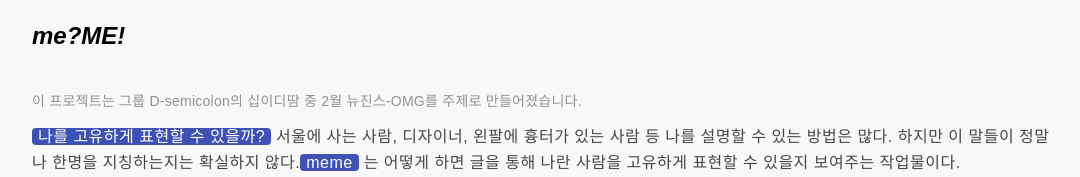
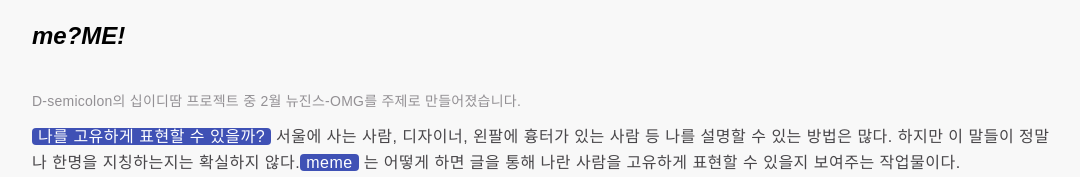
Before and after one commit to bb-grizzle/meme, a Next.js app: page /about in a window 1280 px wide. Shown: the top 177 px of the page, without its empty margins (96-1176 px from the left). Built offline with nearby package versions, Linux system fonts and the light colour scheme; no server answers; some icons are missing.

Commit message:
UPDATE | about text

```diff
--- a/src/pages/about.tsx
+++ b/src/pages/about.tsx
@@ -34,11 +34,11 @@ const About = () => {
 						<RandBgText text="What makes you YOU" /> There are many ways to explain &apos;me&apos;, such as people living in Seoul, designers, and people with scars on their left arm. But We
 						don&apos;t know if these words really refer to me. Uncertain.
 						<RandBgText text="meme" /> is a website that shows how to express myself uniquely through writing. <br />
-						have fun ! 😀
+						Have fun ! 😀
 					</Text>
 				) : (
 					<Text>
-						<Small>이 프로젝트는 그룹 D-semicolon의 십이디땀 중 2월 뉴진스-OMG를 주제로 만들어졌습니다. </Small>
+						<Small>D-semicolon의 십이디땀 프로젝트 중 2월 뉴진스-OMG를 주제로 만들어졌습니다. </Small>
 						<br />
 						<RandBgText text="나를 고유하게 표현할 수 있을까?" /> 서울에 사는 사람, 디자이너, 왼팔에 흉터가 있는 사람 등 나를 설명할 수 있는 방법은 많다. 하지만 이 말들이 정말 나 한명을 지칭하는지는
 						확실하지 않다.
```
Also changed, not shown: 1 other file (tests, documents, lock files or other folders).
